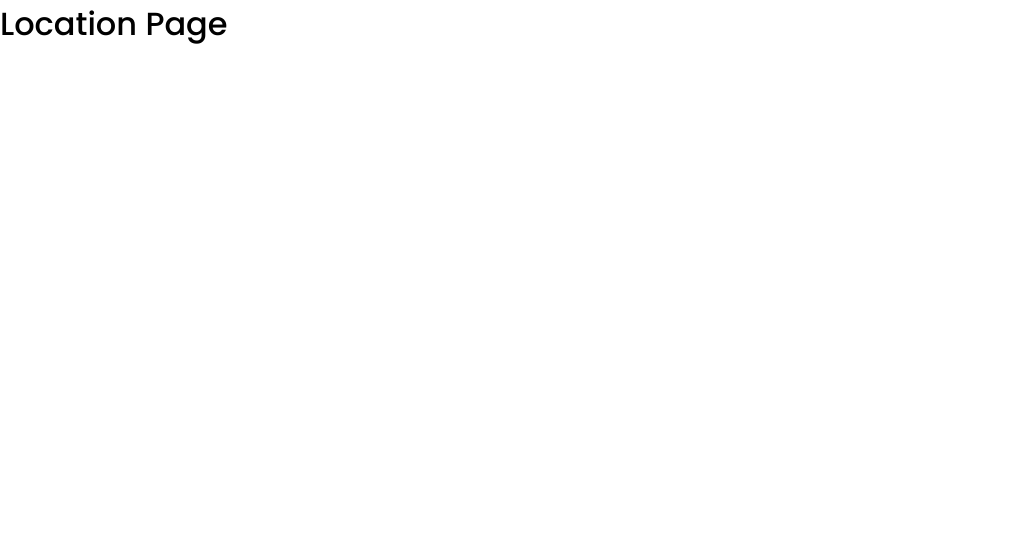
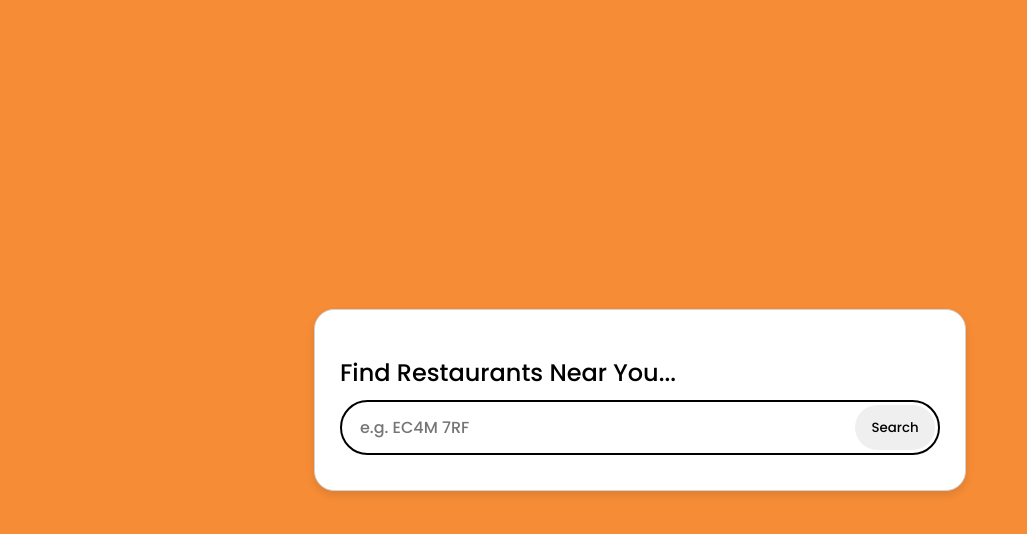
Before and after one commit to zainabch123/justeat-tha, a React (Vite) app in the folder frontend/: page / in a window 1280 px wide. Shown: the top 534 px of the page, without its empty margins (0-1027 px from the left). Built offline with nearby package versions, Linux system fonts and the light colour scheme.

Commit message:
added main components to LocationInputPage and css

```diff
--- a/frontend/src/App.css
+++ b/frontend/src/App.css
@@ -168,7 +168,6 @@ input:focus {
 .restaurant-title-section {
   display: grid;
   grid-template-columns: 1fr 50px;
-
 }
 
 .restaurant-title {
@@ -196,6 +195,62 @@ input:focus {
   font-size: 0.8rem;
 }
 
+.location-input-page {
+  height: 100vh;
+  display: flex;
+  justify-content: center;
+  align-items: center;
+  padding: 1rem;
+  background-color: #f68c36;
+}
+
+.location-input-card {
+  display: grid;
+  grid-template-columns: minmax(300px, 600px);
+  border: 1px solid lightgray;
+  padding: 35px 25px;
+  border-radius: 20px;
+  box-shadow: 0 4px 8px rgba(0, 0, 0, 0.1);
+  background-color: white;
+}
+
+.location-input-wrapper {
+  width: 100%;
+  max-width: 650px;
+  padding: 3px;
+  display: grid;
+  grid-template-columns: 1fr 80px;
+  border: 2px solid black;
+  border-radius: 30px;
+}
+
+.location-input-card h2 {
+  padding: 10px 0px;
+}
+
+#location-input {
+  width: 100%;
+  height: 45px;
+  font-size: 100%;
+  padding: 15px;
+  border: none;
+  border-radius: 30px;
+}
+
+#location-input {
+  width: 100%;
+}
+
+#location-input-button {
+  border-radius: 25px;
+  border: none;
+}
+
+#location-input-button:hover {
+  background-color: #f68c36;
+  color: white;
+}
+
 @font-face {
   font-family: "Poppins";
   src: local("PoppinsBold"),
--- a/frontend/src/App.jsx
+++ b/frontend/src/App.jsx
@@ -1,5 +1,5 @@
 import { Routes, Route } from "react-router-dom";
-import LocationPage from "./pages/locationPage";
+import LocationInputPage from "./pages/locationInputPage";
 import DashboardPage from "./pages/dashboardPage";
 
 import { useEffect, useState } from "react";
@@ -13,7 +13,7 @@ const PORT = import.meta.env.VITE_PORT;
 const App = () => {
   return (
     <Routes>
-      <Route path="/" element={<LocationPage />}></Route>
+      <Route path="/" element={<LocationInputPage />}></Route>
       <Route path="dashboard" element={<DashboardPage />}></Route>
     </Routes>
   );
--- /dev/null
+++ b/frontend/src/pages/locationInputPage.jsx
@@ -0,0 +1,24 @@
+import SearchIcon from "../assets/searchIcon";
+
+const LocationInputPage = () => {
+  return (
+    <main className="location-input-page">
+      <div className="location-input-card">
+        <h2>Find Restaurants Near You...</h2>
+        <div className="location-input-wrapper">
+          <input
+            type="text"
+            id="location-input"
+            name="location-input"
+            placeholder="e.g. EC4M 7RF"
+          ></input>
+          <button id="location-input-button" type="submit">
+            Search
+          </button>
+        </div>
+      </div>
+    </main>
+  );
+};
+
+export default LocationInputPage;
--- a/frontend/src/pages/locationPage.jsx
+++ /dev/null
@@ -1,8 +0,0 @@
-
-const LocationPage = () => {
-    return (
-        <h1>Location Page</h1>
-    )
-}
-
-export default LocationPage;
```
